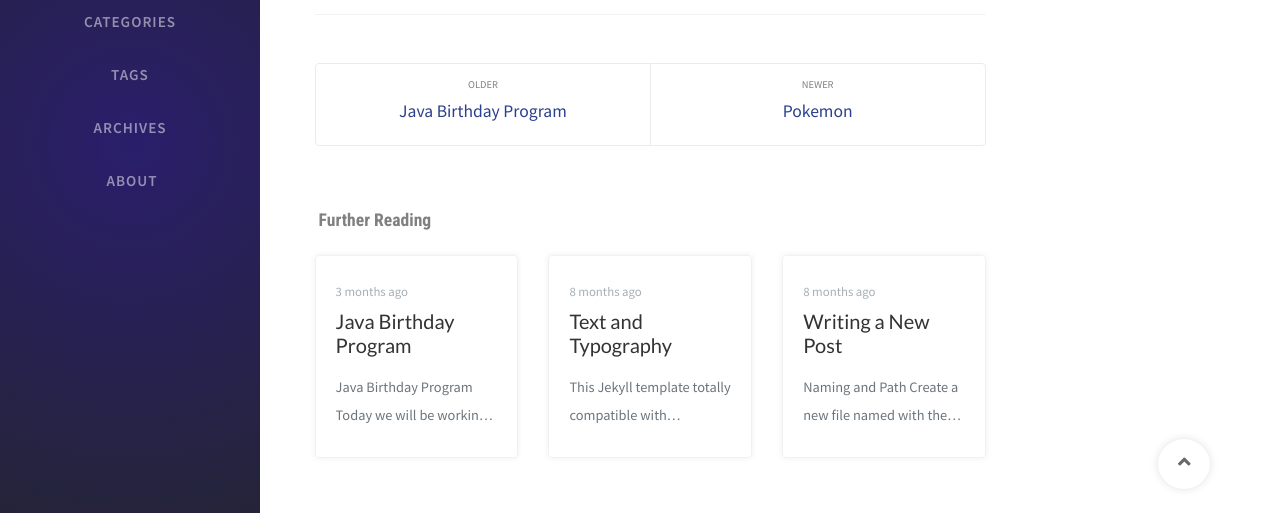
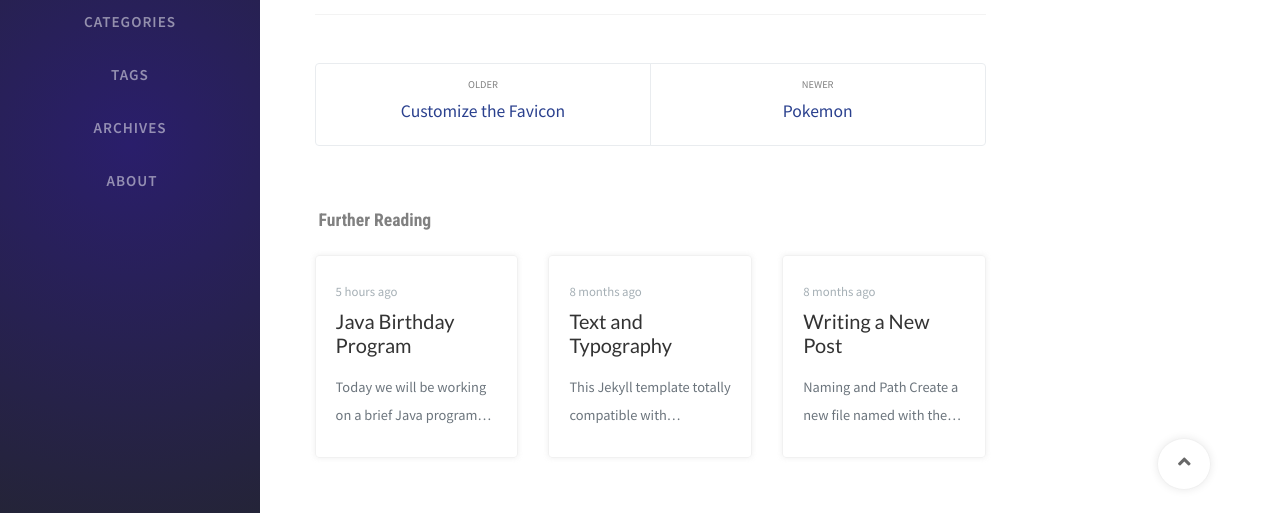
Before and after one commit to rightbrainpapi/blog, a Jekyll site: the page built from _posts/journal/2020-04-25-java-journey.md, in a window 1280 px wide and 900 px high, scrolled down 3543 px. Shown: the part 306-819 px from the top of the window. Built offline with Jekyll 4.4.1, drawn with Linux system fonts in a browser that asks for light colours; nearby versions of some CDN libraries; comment, search, counter and statistics services are not loaded; some of the changed text lies outside the part shown.

Commit message:
changing the file structure of the _post folder

````diff
--- a/_posts/2020-01-25-java-birthday.md
+++ b/_posts/programming/2020-04-26-java-birthday.md
@@ -1,15 +1,13 @@
 ---
 title: Java Birthday Program
 author: Darnell Simon
-date: 2020-01-25 12:30:00 -0400
+date: 2020-04-26 12:30:00 -0400
 categories: [Blogging, Java]
 tags: [java]
 ---
 
 <div style="width:100%;display:flex; justfy-content:center" ><img style="width:20rem;"
 src="https://cdn.glitch.com/b75055dd-03c2-47e5-9f5d-7923ac439cc1%2Fbirthday.jpg?v=1587923774470"/></div>
-
-# Java Birthday Program
 
 Today we will be working on a brief Java program that takes a person's input of the current month and year, and their date of birth to determine the person's age.<br><br>
 
@@ -73,7 +71,7 @@ public class Birthdays {
 }
 ```
 
-Now that we asked the user for the current month and year we need a way to save the users input.
+Now that we've created two methods to asked the user for the current date and their date of birth we need a way to save the users input.
 Lets add a package call Scanner and a few variables.
 
 ```java
````
Also changed, not shown: _posts/journal/2020-04-25-java-journey.md (renamed from _posts/2020-04-25-java-journey.md), _posts/programming/2020-04-25-pokemon.md (renamed from _posts/2020-04-25-pokemon.md), _posts/tutorials/2019-08-08-text-and-typography.md (renamed from _posts/2019-08-08-text-and-typography.md), _posts/tutorials/2019-08-08-write-a-new-post.md (renamed from _posts/2019-08-08-write-a-new-post.md), _posts/tutorials/2019-08-09-getting-started.md (renamed from _posts/2019-08-09-getting-started.md), _posts/tutorials/2019-08-11-customize-the-favicon.md (renamed from _posts/2019-08-11-customize-the-favicon.md).
